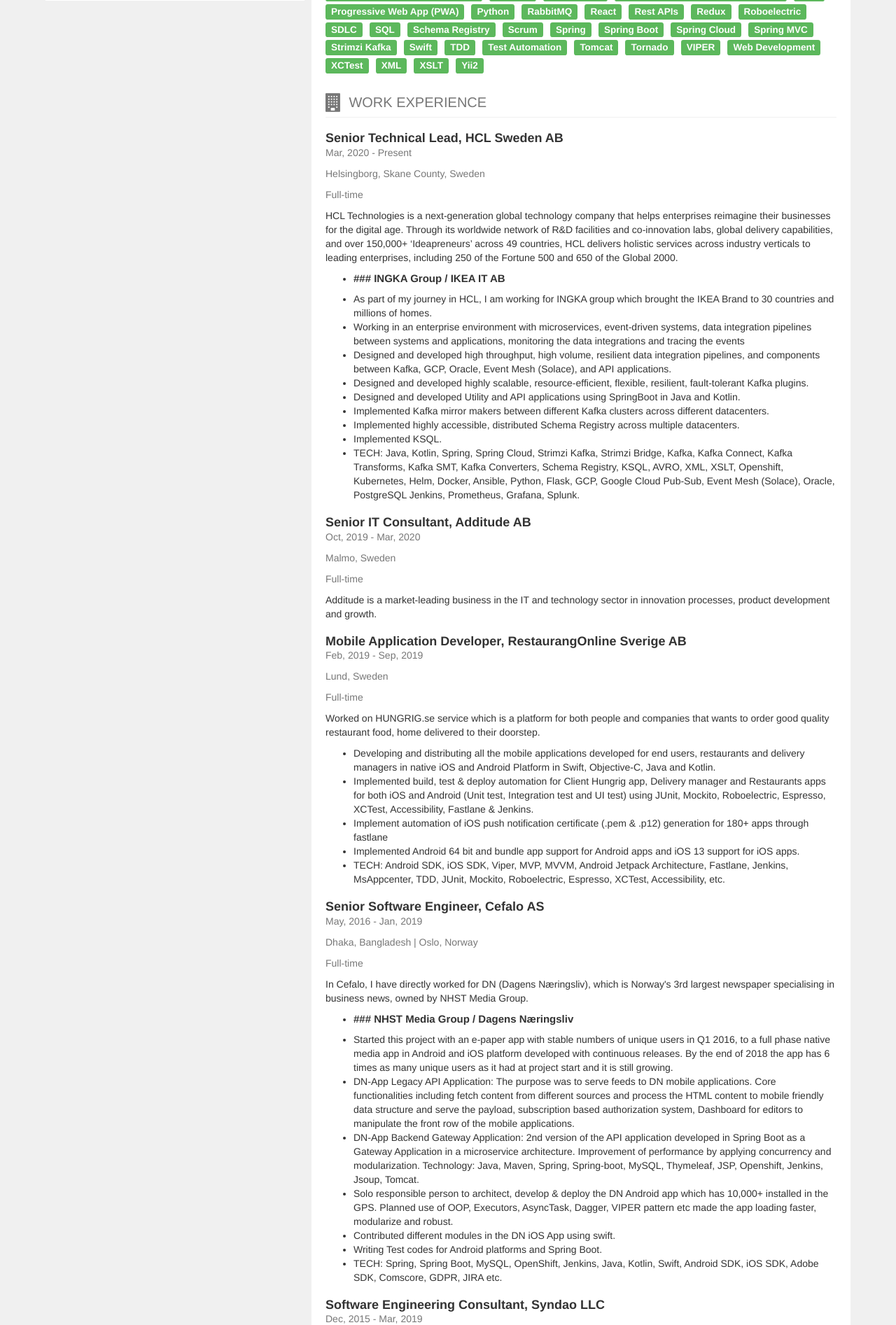
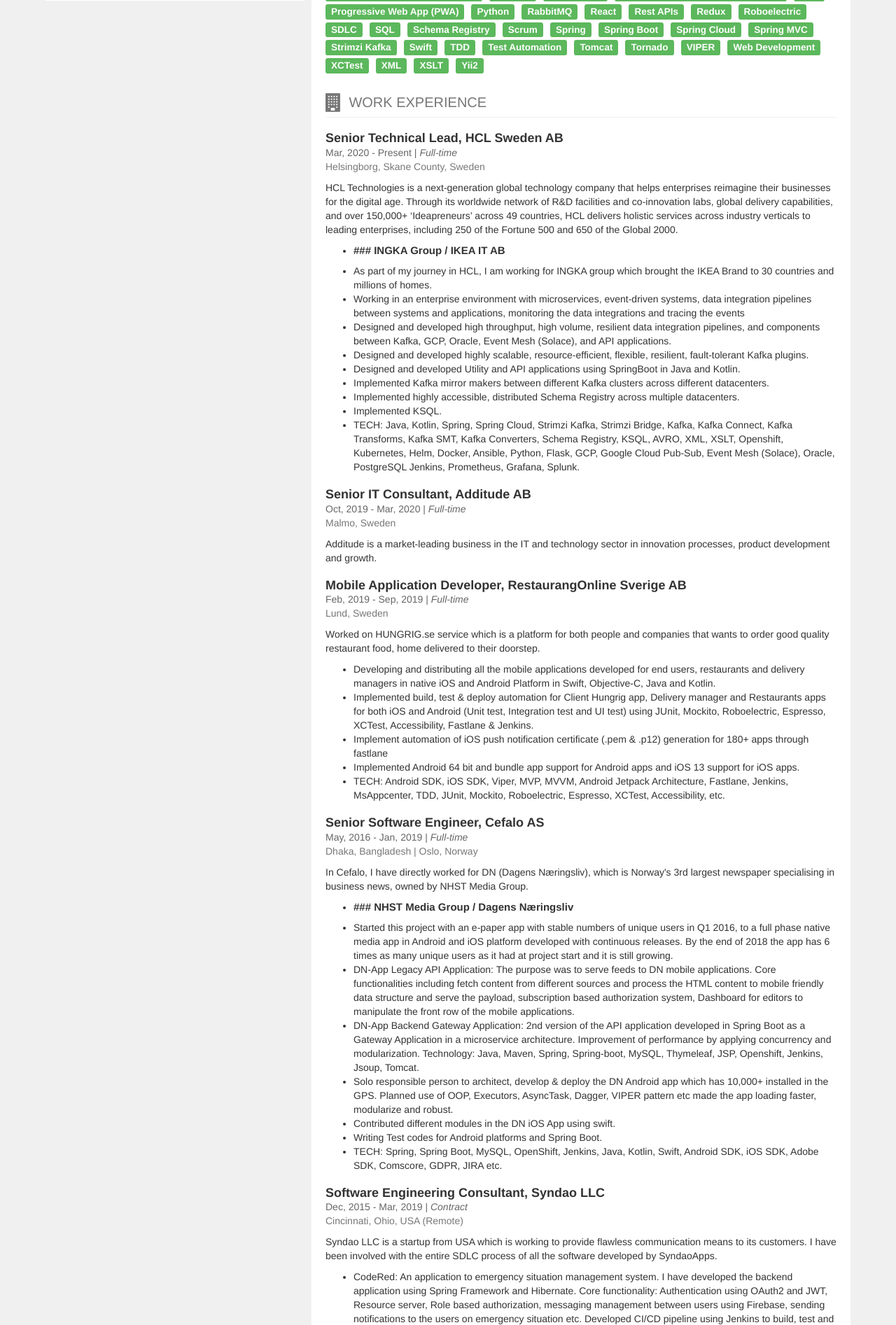
Before and after one commit to mehdihasan/mehdihasan.github.io, a PHP site: page / in a window 1280 px wide. Shown: the part 519-2412 px from the top of the page at 70% size. Run offline with PHP 8.4, Linux system fonts and the light colour scheme.

Commit message:
style change

```diff
--- a/styles.css
+++ b/styles.css
@@ -72,5 +72,9 @@ a {
   font-size: 18px;
 }
 .workDates {
+  color: #666;
+  margin: 0 0;
+}
+.jobLocation {
   color: #777;
 }
```
Also changed, not shown: build/bundle.js.
